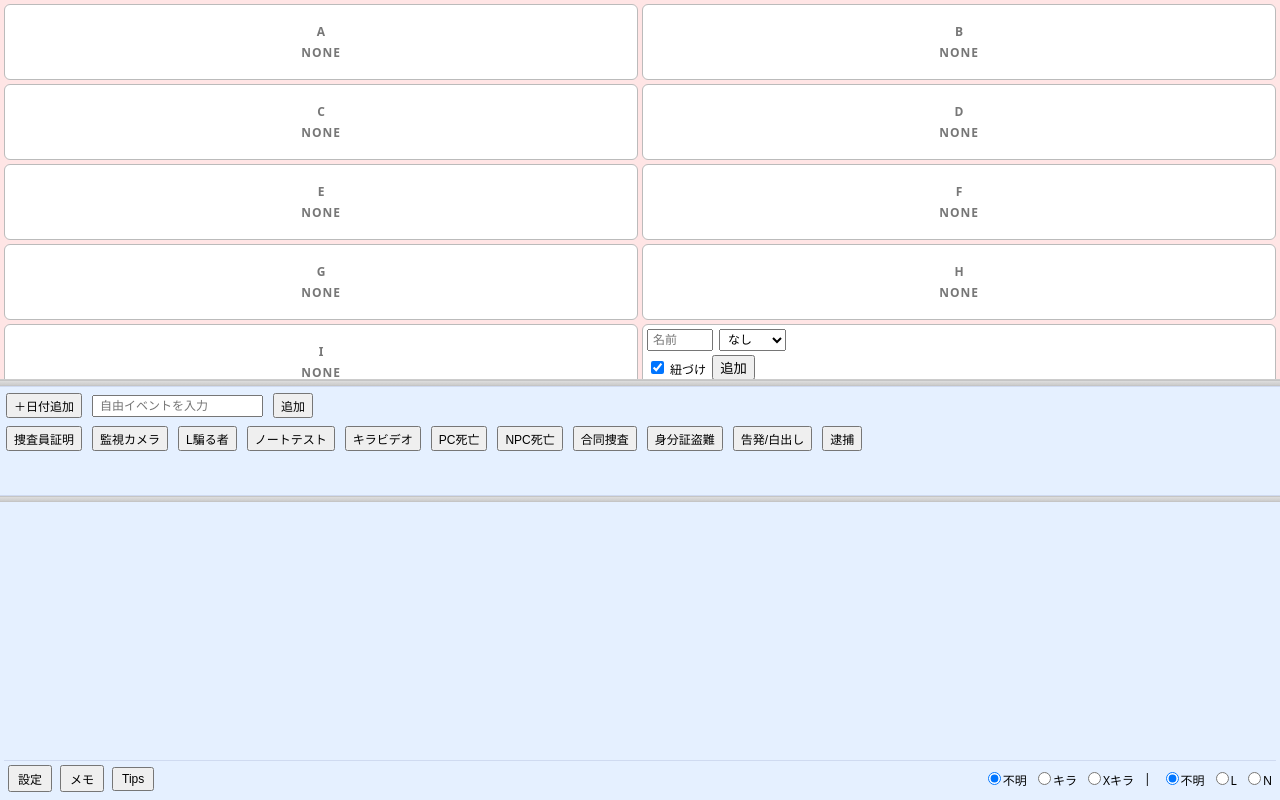
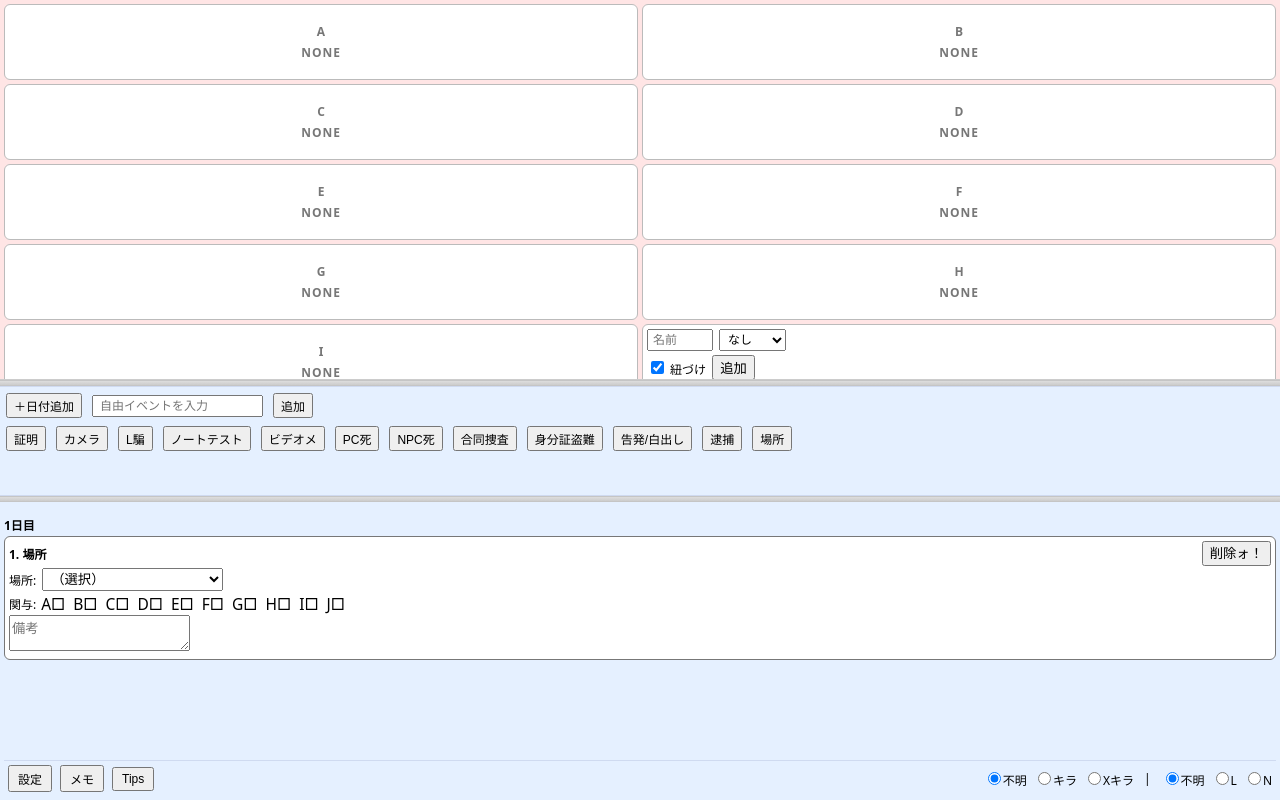
Before and after one commit to kirawithinman/Killer-Within-Memo-App, a plain HTML site: page index.html in a window 1280 px wide. Drawn offline with Linux system fonts and the light colour scheme.

Commit message:
Add files via upload

```diff
--- a/index.html
+++ b/index.html
@@ -2,7 +2,7 @@
 <html lang="ja">
 <head>
 <meta charset="UTF-8" />
-<title>局長メモ V1.3（ブラウザ版）</title>
+<title>局長メモ V1.31（ブラウザ版）</title>
 <style>
   :root{ --font: 12px; --gap: 4px; --pad: 4px; --name-w: 66px; --players-h: 380px; --controls-h: 110px; }
   *{box-sizing:border-box}
@@ -149,6 +149,7 @@
       <button type="button" id="btnIdTheft">身分証盗難</button>
       <button type="button" id="btnAccuse">告発/白出し</button>
       <button type="button" id="btnArrest">逮捕</button>
+      <button type="button" id="btnPlace">場所</button>
     </div>
   </section>
 
@@ -230,9 +231,17 @@
   const btnAccuse= document.getElementById('btnAccuse');
   const btnJoint = document.getElementById('btnJoint');
   const btnArrest= document.getElementById('btnArrest');
+  const btnPlace = document.getElementById('btnPlace');
 
   let eventCounter = 1, dayCounter = 0;
   const MAX_PLAYERS = 10;
+  const PLACE_EVENT_LOCATIONS = [
+    '交番/北駅右',
+    'バックヤード/コート上',
+    '倉庫/中央広場',
+    'エントランス/サイコロ右',
+    '駐車場/南駅上'
+  ];
 
   // 共通記憶領域
   const names = Array(10).fill("");
@@ -266,7 +275,7 @@
     { title: 'タスク発生時に不可能な行動', text: '局長の緊急会議はキラタスク発生中は使用不可。局長に邪魔されずに局長やＬを殺す最大のチャンス。また、ドル札ばら撒きも使用不可。' },
     { title: 'キーコンフィグ', text: 'チャットのボタンはなぜかキーコンで変更できない。マウスのサイドボタンにTキーを仕込んでおくと円滑なチャットが可能。' },
     { title: '定型チャットの小テク', text: '止まって！、監視します、アイテムを渡しますのチャットは発言者を指定せずに打つことができる。' },
-    { title: 'キラ・Lの判定法', text: 'キラ/Xキラ、L/Nを判断する方法は2つ。　1.固有イベント…ビデオメッセージ/偽監視タスクが発生したら（捜査会議で取得したら）確定でキラ/X。捜査員の証明・Lを騙る者/SPKの備考・ドル札ばらまきが出たら確定でL/N　2.アイコン…そもそもイベント発生時のアイコンでわかる。' }
+    { title: 'キラ・Lの判定法', text: 'キラ/Xキラ、L/Nを判断する方法は2つ。　1.固有イベント…ビデオメッセージ/偽監視タスクが発生したら（捜査会議で取得したら）確定でキラ/X。捜査員の証明・Lを騙る者/SPKの尾行・ドル札ばらまきが出たら確定でL/N　2.アイコン…L側はそもそもイベント発生時のアイコンでわかる。' }
   ];
 
   // 描画順＆モード
@@ -531,12 +540,29 @@
     const del=document.createElement('button'); del.type='button'; del.className='delete-btn'; del.textContent='削除ォ！'; del.onclick=()=>confirmDeleteEvent(card);
     header.append(title,del); card.appendChild(header);
 
+    const isPlaceEvent = (name==='場所');
+
+    if(!isPlaceEvent){
       const loc=document.createElement('input'); loc.className='loc-input'; loc.placeholder='場所（自由記述）'; card.appendChild(loc);
+    }
 
-    if(name==='プレイヤー死亡'){
+    if(isPlaceEvent){
+      const row=document.createElement('div'); row.className='field-row';
+      const placeLbl=document.createElement('span'); placeLbl.textContent='場所:';
+      const placeSel=document.createElement('select');
+      placeSel.className='place-select';
+      placeSel.append(new Option('（選択）',''));
+      PLACE_EVENT_LOCATIONS.forEach(loc=> placeSel.append(new Option(loc, loc)));
+      row.append(placeLbl,placeSel);
+      card.appendChild(row);
+
+      const participants = buildParticipants('none','関与:');
+      card.appendChild(participants);
+    } else if(name==='プレイヤー死亡'){
       const row=document.createElement('div'); row.className='field-row'; const label=document.createElement('span'); label.textContent='死亡者:'; const victimSel = buildNameSelect(); row.append(label,victimSel); card.appendChild(row);
     }
 
+    if(!isPlaceEvent){
       if(name==='デスノートのテスト'){
         card.appendChild(buildParticipantsAdvanced({countType:'none', labelText:'関与:', mode:'note-test'}));
       } else if(name==='キラビデオ'){
@@ -559,7 +585,7 @@
           const prev = card.dataset.arrestBlueIndex;
           if(prev !== ''){ applyDelta(Number(prev),'blue',-1); card.dataset.arrestBlueIndex=''; }
           if(resultSel.value==='身分証逮捕' && captorSel.value!==''){
-          const idx = Number(captorSel.value); if(!Number.isNaN(idx)){ applyDelta(idx,'blue',+1); card.dataset.arrestBlueIndex= String(idx); }
+            const idx = Number(captorSel.value); if(!Number.isNaN(idx)){ applyDelta(idx,'blue',+1); card.dataset.arrestBlueIndex=String(idx); }
           }
         }
         resultSel.addEventListener('change', updateArrestDelta);
@@ -568,12 +594,17 @@
         const countType = blueEventNames().has(name) ? 'blue' : 'none';
         card.appendChild(buildParticipants(countType,'関与:'));
       }
+    }
 
     const note=document.createElement('textarea'); note.className='note-area'; note.placeholder='備考'; card.appendChild(note);
     eventList.appendChild(card); eventCounter++; return card;
   }
 
   function addCustomEvent(){ const v=customEventInput.value.trim(); if(v){ addEvent(v); customEventInput.value=''; } }
+
+  function addInitialEvents(){
+    addEvent('場所');
+  }
 
   function addMeetingEvent(type){
     if(dayCounter===0) addDay();
@@ -650,6 +681,7 @@
     // 再描画
     applyFactionLabels();
     renderPlayers();
+    addInitialEvents();
     refreshAllNameSelects();
   }
 
@@ -699,27 +731,28 @@
   function updateControlButtons(){
     // L/N 側（不明時はLの表示・挙動）
     const lSel = Array.from(lRadios).find(r=>r.checked)?.value || 'unknown';
-    const proof = (lSel==='N') ? 'SPK尾行' : '捜査員証明';
-    const ltrick= (lSel==='N') ? '札束撒き' : 'L騙る者';
+    const proof = (lSel==='N') ? 'SPK' : '証明';
+    const ltrick= (lSel==='N') ? 'ドル札' : 'L騙';
     btnProof.textContent = proof; btnProof.onclick = ()=>addEvent(proof);
     btnLDress.textContent= ltrick; btnLDress.onclick= ()=>addEvent(ltrick);
 
     // キラ/Xキラ 側（不明時はキラ表示）
     const kSel = Array.from(kiraRadios).find(r=>r.checked)?.value || 'unknown';
-    const kvideo = (kSel==='X') ? '偽監視' : 'キラビデオ';
+    const kvideo = (kSel==='X') ? '偽監視' : 'ビデオメ';
     btnKiraV.textContent = kvideo; btnKiraV.onclick = ()=>addEvent(kvideo);
 
     // 他は固定
-    btnCamera.textContent='監視カメラ'; btnCamera.onclick=()=>addEvent('監視カメラ設置');
+    btnCamera.textContent='カメラ'; btnCamera.onclick=()=>addEvent('監視カメラ設置');
     btnNote.textContent='ノートテスト'; btnNote.onclick=()=>addEvent('デスノートのテスト');
-    btnPcDie.textContent='PC死亡'; btnPcDie.onclick=()=>addEvent('プレイヤー死亡');
-    btnNpcDie.textContent='NPC死亡'; btnNpcDie.onclick=()=>addEvent('NPC死亡');
+    btnPcDie.textContent='PC死'; btnPcDie.onclick=()=>addEvent('プレイヤー死亡');
+    btnNpcDie.textContent='NPC死'; btnNpcDie.onclick=()=>addEvent('NPC死亡');
     btnIdTheft.textContent='身分証盗難'; btnIdTheft.onclick=()=>addMeetingEvent('id_theft');
     btnAccuse.textContent='告発/白出し'; btnAccuse.onclick=()=>addMeetingEvent('accuse');
 
     // 新規
     btnJoint.textContent='合同捜査'; btnJoint.onclick=()=>addEvent('合同捜査');
     btnArrest.textContent='逮捕'; btnArrest.onclick=()=>addEvent('逮捕');
+    btnPlace.textContent='場所'; btnPlace.onclick=()=>addEvent('場所');
   }
 
   function applyFactionLabels(){
@@ -735,7 +768,7 @@
   function wireInitialButtons(){ updateControlButtons(); }
 
   // 初期描画
-  wireInitialButtons(); renderPlayers(); wireExistingTheftSpeakers(); renderTips(); renderBprimeSettingsVisibility();
+  wireInitialButtons(); renderPlayers(); addInitialEvents(); refreshAllNameSelects(); wireExistingTheftSpeakers(); renderTips(); renderBprimeSettingsVisibility();
 
   function renderBprimeSettingsVisibility(){
     if(!bprimePoolCard) return;
```
Lines whose indentation alone changed are shown as unchanged.
